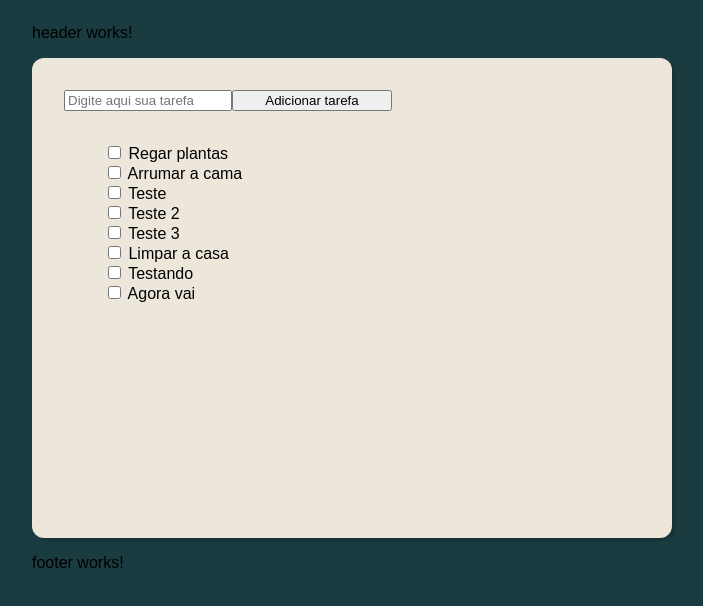
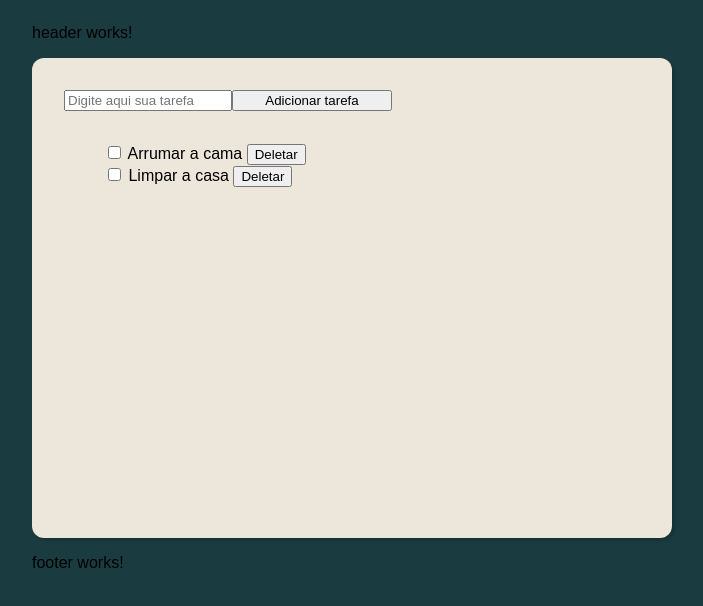
Before and after one commit to marisobreiro/to-do-list-angular, an Angular app: page / in a window 1280 px wide. Shown: the top 606 px of the page, without its empty margins (288-991 px from the left). Built offline with nearby package versions, Linux system fonts and the light colour scheme; data requests are answered from the project's data file; a web font is replaced by a local one.

Commit message:
Deletando uma tarefa da to do list e do json-server

```diff
--- a/Todolist.ts
+++ b/Todolist.ts
@@ -1,4 +1,4 @@
 export interface Todolist {
-  id?: number,
+  id?: any,
   title: string
 }
--- a/db.json
+++ b/db.json
@@ -1,36 +1,12 @@
 {
   "tasks": [
-    {
-      "id": 1,
-      "title": "Regar plantas"
-    },
     {
       "id": 2,
       "title": "Arrumar a cama"
     },
     {
-      "id": 3,
-      "title": "Teste"
-    },
-    {
-      "id": 4,
-      "title": "Teste 2"
-    },
-    {
-      "id": 5,
-      "title": "Teste 3"
-    },
-    {
       "id": 6,
       "title": "Limpar a casa"
-    },
-    {
-      "id": 7,
-      "title": "Testando"
-    },
-    {
-      "id": 8,
-      "title": "Agora vai"
     }
   ]
 }
--- a/src/app/components/task-list/task-list.component.html
+++ b/src/app/components/task-list/task-list.component.html
@@ -7,6 +7,7 @@
       <li *ngFor="let task of tasks">
         <input type="checkbox">
         {{ task.title }}
+        <button (click)="removeTask(task)">Deletar</button>
       </li>
     </ul>
   </div>
--- a/src/app/components/task-list/task-list.component.ts
+++ b/src/app/components/task-list/task-list.component.ts
@@ -26,4 +26,9 @@ export class TaskListComponent implements OnInit {
     this.tasks$ = this.service.list();
   }
 
+  removeTask(task: Todolist) {
+    this.tasks = this.tasks.filter((a) => task.title !== a.title);
+    this.service.remove(task.id).subscribe();
+  }
+
 }
--- a/src/app/services/todolist.service.ts
+++ b/src/app/services/todolist.service.ts
@@ -24,4 +24,8 @@ export class TodolistService {
   create(task: any) {
     return this.http.post(this.apiUrl, task).pipe(take(1));
   }
+
+  remove(id: number) {
+    return this.http.delete<Task>(`${this.apiUrl}/${id}`);
+  }
 }
```
